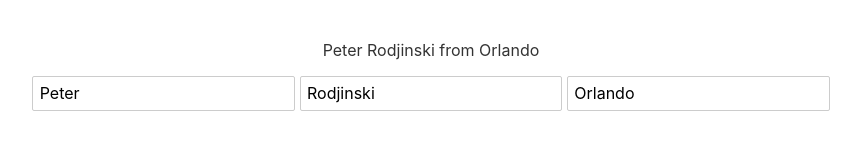
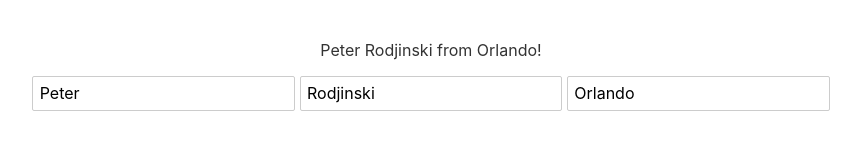
Before and after one commit to Snixells/learn-svelte, a Svelte app: page / in a window 1280 px wide. Shown: the top 160 px of the page, without its empty margins (209-1070 px from the left). Built offline with nearby package versions, Linux system fonts and the light colour scheme.

Commit message:
Reactive values

```diff
--- a/src/App.svelte
+++ b/src/App.svelte
@@ -7,7 +7,7 @@
 </script>
 
 <main>
-	<p>{fullName} from {city}</p>
+	<p>{fullName} from {city}!</p>
 	<input type="text" bind:value={firstName}>
 	<input type="text" bind:value={lastName}>
 	<input type="text" bind:value={city}>
```
Also changed, not shown: public/build/bundle.js.
